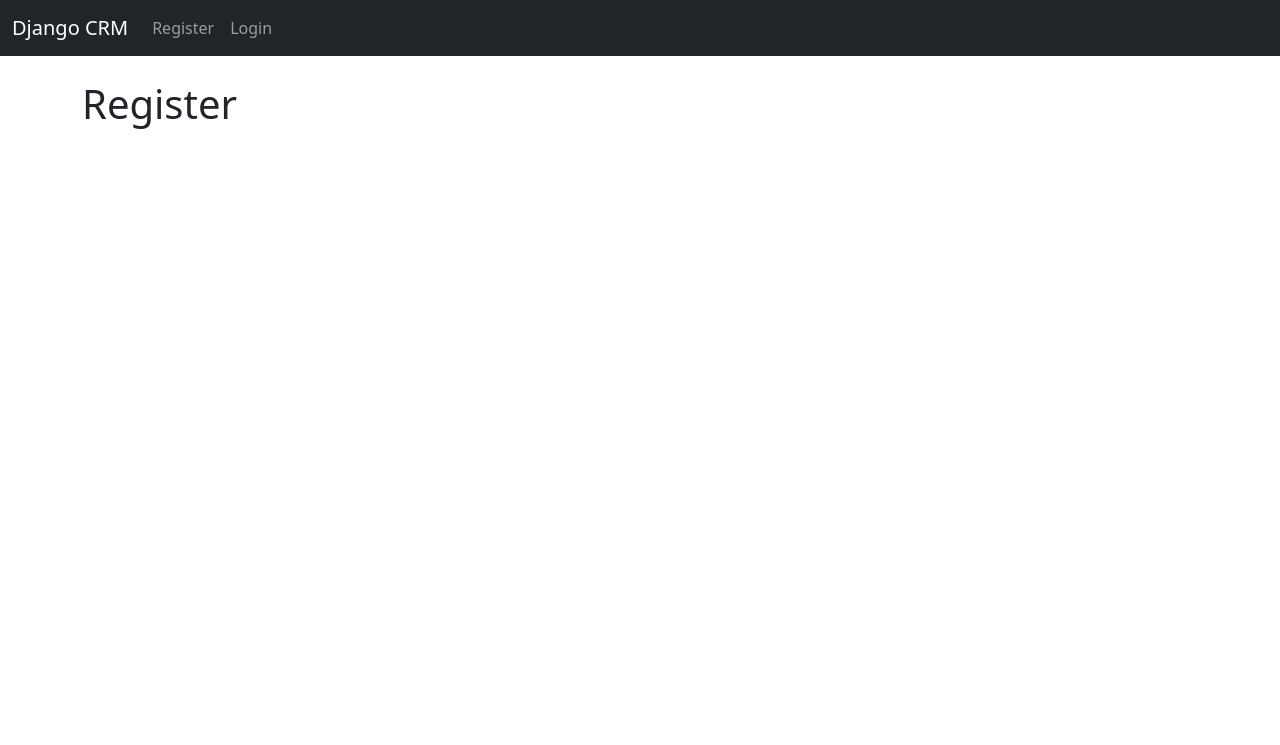
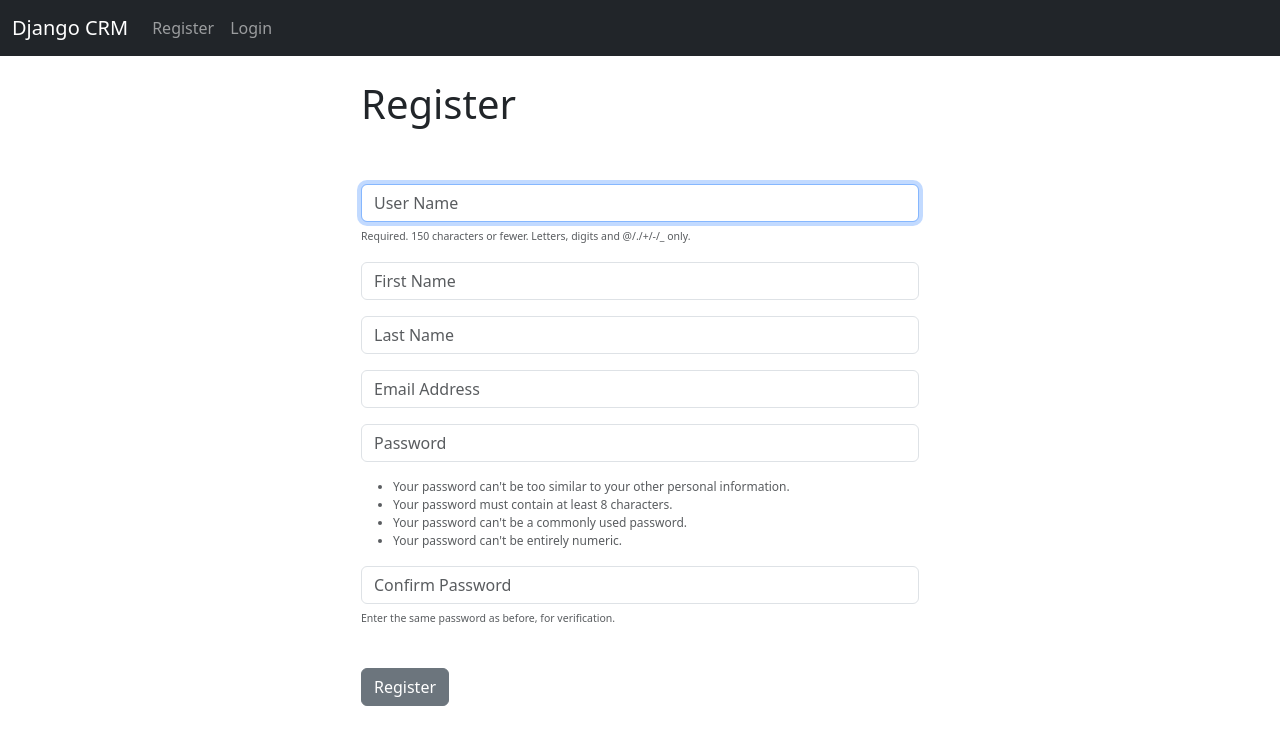
Before and after one commit to nikolaystankov1/Django-CRM, a Django app: page /register/ in a window 1280 px wide. Shown: the top 745 px of the page. Run offline with Django 5.2, Linux system fonts and the light colour scheme.

Commit message:
registration complete

```diff
--- a/website1/forms.py
+++ b/website1/forms.py
@@ -17,14 +17,14 @@ class SignUpForm(UserCreationForm):
         self.fields['username'].widget.attrs['class'] = 'form-control'
         self.fields['username'].widget.attrs['placeholder'] = 'User Name'
         self.fields['username'].label = ''
-        self.fields['username'].help_text = '<span class="form-text text-muted"><small>Required. 150 characters or fewer. Letters, digits and @/./+/-/_ only.</small></span>'
+        self.fields['username'].help_text = '<span class="form-text text-muted" style="font-size: 12px;"><small>Required. 150 characters or fewer. Letters, digits and @/./+/-/_ only.</small></span>'
 
         self.fields['password1'].widget.attrs['class'] = 'form-control'
         self.fields['password1'].widget.attrs['placeholder'] = 'Password'
         self.fields['password1'].label = ''
-        self.fields['password1'].help_text = '<ul class="form-text text-muted small"><li>Your password can\'t be too similar to your other personal information.</li><li>Your password must contain at least 8 characters.</li><li>Your password can\'t be a commonly used password.</li><li>Your password can\'t be entirely numeric.</li></ul>'
+        self.fields['password1'].help_text = '<ul class="form-text text-muted" style="font-size: 12px;"><li>Your password can\'t be too similar to your other personal information.</li><li>Your password must contain at least 8 characters.</li><li>Your password can\'t be a commonly used password.</li><li>Your password can\'t be entirely numeric.</li></ul>'
 
         self.fields['password2'].widget.attrs['class'] = 'form-control'
         self.fields['password2'].widget.attrs['placeholder'] = 'Confirm Password'
         self.fields['password2'].label = ''
-        self.fields['password2'].help_text = '<span class="form-text text-muted"><small>Enter the same password as before, for verification.</small></span>'
+        self.fields['password2'].help_text = '<span class="form-text text-muted" style="font-size: 12px;"><small>Enter the same password as before, for verification.</small></span>'
--- a/website1/templates/home.html
+++ b/website1/templates/home.html
@@ -16,7 +16,6 @@
 
 <form method="POST" action="{% url 'home' %}">
     {% csrf_token %}
-      <form>
     <div class="mb-3">
         <input type="text" class="form-control", name = "username", placeholder="Username" required>
 
@@ -26,7 +25,6 @@
     </div>
     <br/>
     <button type="submit" class="btn btn-secondary">Login</button>
-</form>
 
 </form>
 
--- a/website1/templates/register.html
+++ b/website1/templates/register.html
@@ -1,6 +1,30 @@
 {% extends 'base.html' %}
-{% block content%}
+{% block content %}
 
-<h1>Register</ h1>
+<div class="col-md-6 offset-md-3">
+    <h1>Register</h1>
+    <br/>
+    <br/>
+    <form method="POST" action="">
+        {% csrf_token %}
+        {% if form.errors %}
+            <div class="alert alert-warning alert-dismissible fade show" role="alert" style="font-size: 12px;">
+                Your Form Has Errors
+                {% for field in form %}
+                    {% if field.errors %}
+                        {{ field.errors }}
+                    {% endif %}
+                {% endfor %}
+                <button type="button" class="btn-close" data-bs-dismiss="alert" aria-label="Close"></button>
+            </div>
+        {% endif %}
+
+        {{ form.as_p }}
+
+        <br/>
+        <button type="submit" class="btn btn-secondary">Register</button>
+    </form>
+
+</div>
 
 {% endblock %}
--- a/website1/views.py
+++ b/website1/views.py
@@ -1,7 +1,7 @@
 from django.shortcuts import redirect, render
 from django.contrib.auth import authenticate, login, logout
 from django.contrib import messages
-
+from .forms import SignUpForm
 
 def home(request):
     #check to see if logging in
@@ -27,4 +27,19 @@ def logout_user(request):
     return redirect('home')
 
 def register_user(request):
-    return render(request, 'register.html', {})
+    if request.method == 'POST':
+        form = SignUpForm(request.POST)
+        if form.is_valid():
+            form.save()
+            # Authenticate and login
+            username = form.cleaned_data['username']
+            password = form.cleaned_data['password1']
+            user = authenticate(username=username, password=password)
+            login(request, user)
+            messages.success(request, 'You have successfully Register')
+            return redirect('home')
+    else:
+        form = SignUpForm()
+        return render(request, 'register.html', {'form':form})
+
+    return render(request, 'register.html', {'form':form})
```
